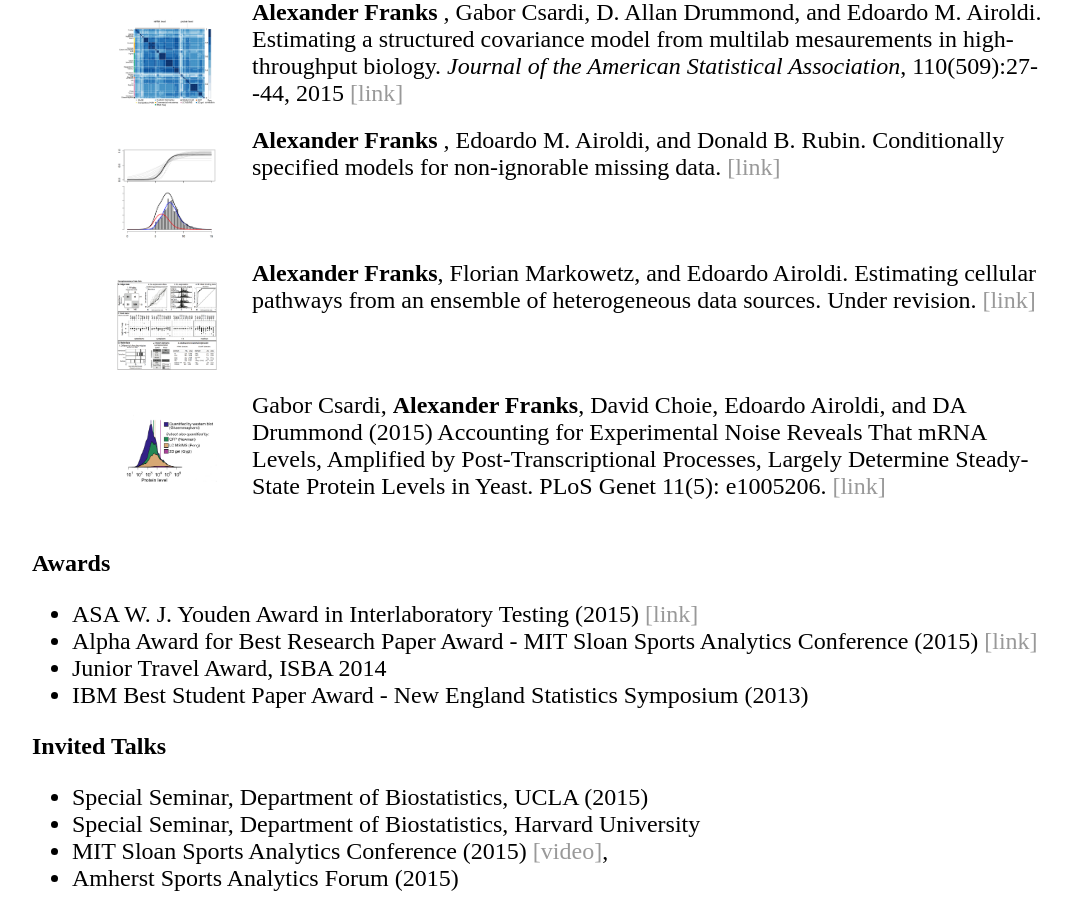
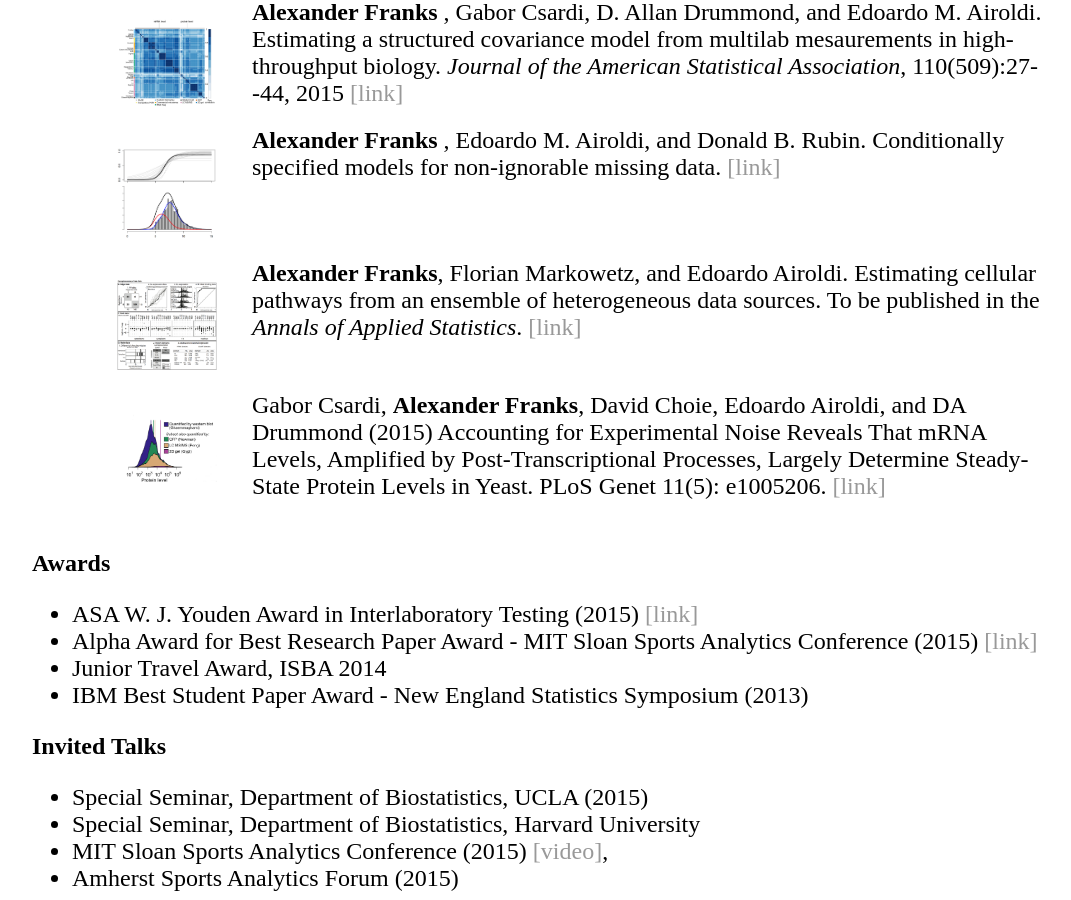
Before and after one commit to afranks86/afranks86.github.io, a Jekyll site: the page built from research/index.html, in a window 1280 px wide and 900 px high, scrolled down 776 px. Shown: the whole window, without its empty margins (96-1167 px from the left). Built offline with Jekyll 4.4.1, drawn with Linux system fonts in a browser that asks for light colours; nearby versions of some CDN libraries.

Commit message:
Pathways -> aoas

```diff
--- a/research/index.html
+++ b/research/index.html
@@ -42,7 +42,11 @@ title: Alexander Franks - Research
     </li>
     <li>
       <img src="../images/pathways_fig.png", width=100px style="margin: 20px 35px 0px 35px">
-      <strong>Alexander Franks</strong>, Florian Markowetz, and Edoardo Airoldi. Estimating cellular pathways from an ensemble of heterogeneous data sources. Under revision. <a href="http://arxiv.org/pdf/1406.5799">[link]</a></li>
+      <strong>Alexander Franks</strong>, Florian Markowetz, and
+      Edoardo Airoldi. Estimating cellular pathways from an ensemble
+      of heterogeneous data sources. To be published in the <em>Annals of
+      Applied
+      Statistics</em>. <a href="http://arxiv.org/pdf/1406.5799">[link]</a></li>
     <li>
       <img src="../images/miss_subset.png", width=100px style="margin: 20px 35px 0px 35px">
       Gabor Csardi, <strong>Alexander Franks</strong>, David Choie, Edoardo
```
